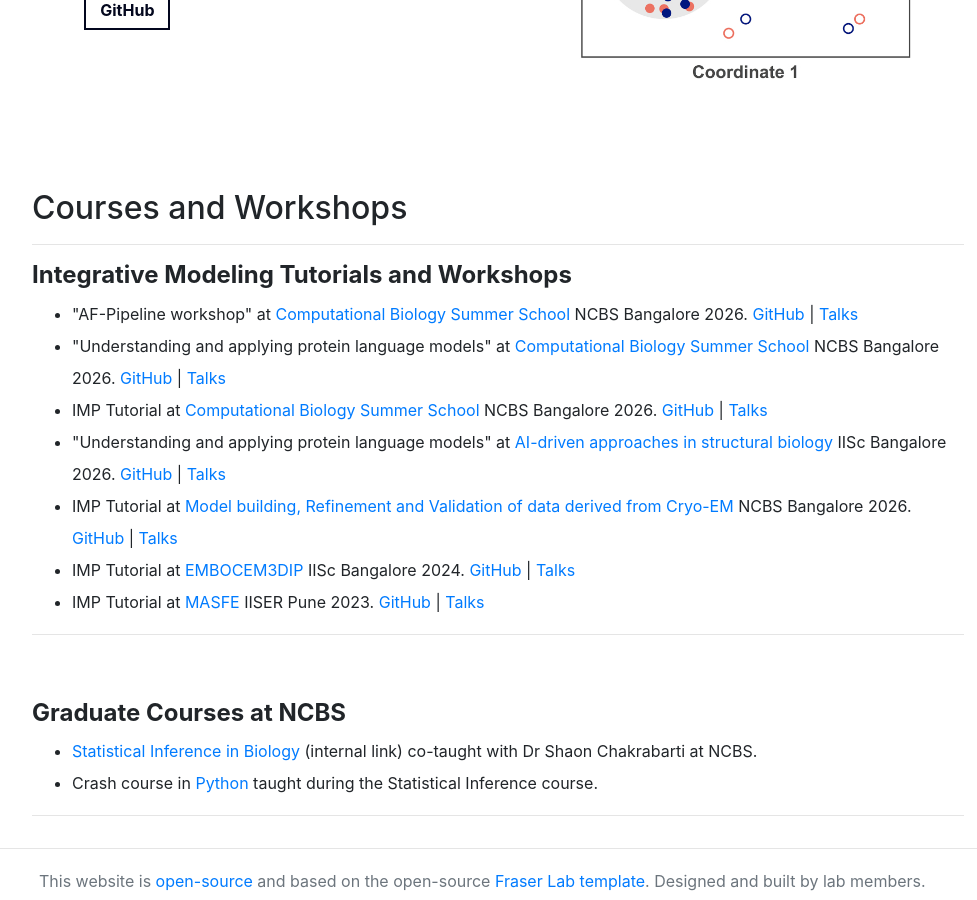
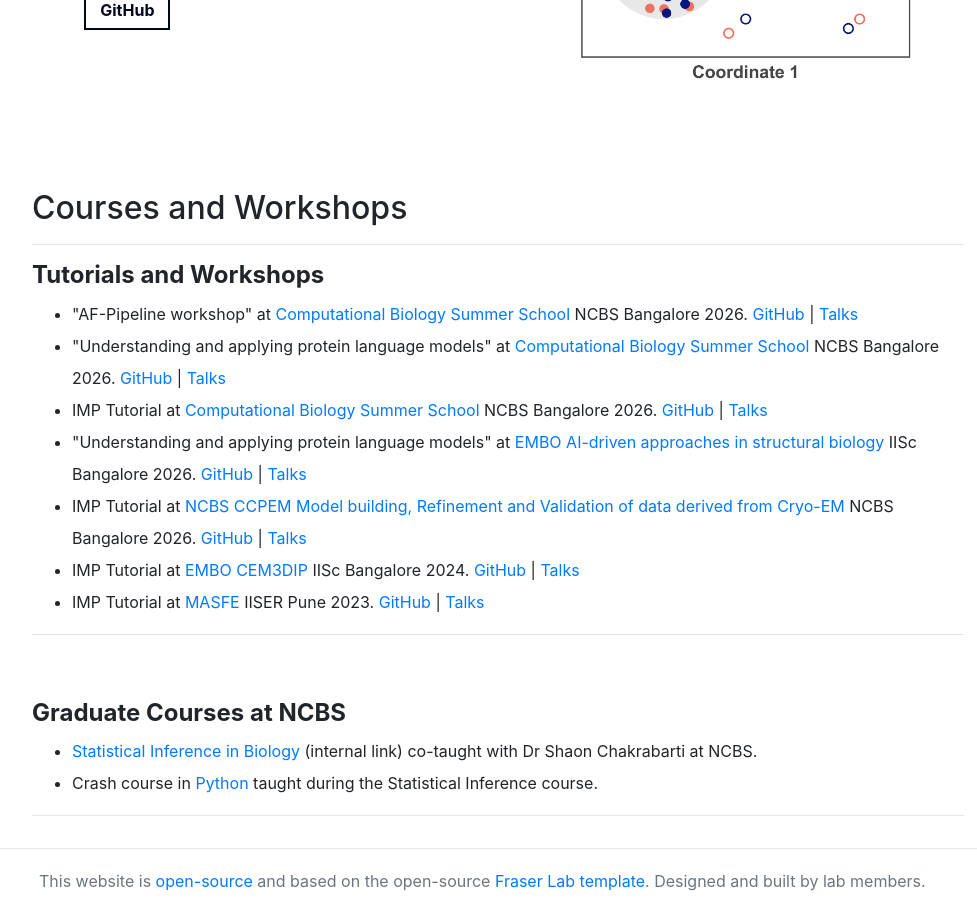
Before and after one commit to isblab/website, a Jekyll site: the page built from Software/index.md, in a window 1280 px wide and 900 px high, scrolled down 3196 px. Shown: the whole window, without its empty margins (46-1023 px from the left). Built offline with Jekyll 4.4.1, drawn with Linux system fonts in a browser that asks for light colours.

Commit message:
minor changes

```diff
--- a/Software/index.md
+++ b/Software/index.md
@@ -176,7 +176,7 @@ Check out software developed by our group and other open-source freebies at [ISB
 
 <h2>Courses and Workshops</h2>
 <hr>
-<h4><b>Integrative Modeling Tutorials and Workshops</b></h4>
+<h4><b>Tutorials and Workshops</b></h4>
 <ul>
     <li>
         "AF-Pipeline workshop" at <a href="https://www.ncbs.res.in/events/ss-0" class="link">Computational Biology Summer School</a> NCBS Bangalore 2026.
@@ -194,17 +194,17 @@ Check out software developed by our group and other open-source freebies at [ISB
         <a href="https://docs.google.com/presentation/d/135a-xgvbluJLAo_l0FxQ27Hc1Ux-yHn3/edit?usp=sharing&ouid=107573675581756580599&rtpof=true&sd=true" class="link">Talks</a>
     </li>
     <li>
-        "Understanding and applying protein language models" at <a href="https://meetings.embo.org/event/26-ai-structural-bio" class="link">AI-driven approaches in structural biology</a> IISc Bangalore 2026.
+        "Understanding and applying protein language models" at <a href="https://meetings.embo.org/event/26-ai-structural-bio" class="link">EMBO AI-driven approaches in structural biology</a> IISc Bangalore 2026.
         <a href="https://github.com/isblab/dl_workshop" class="link">GitHub</a> |
         <a href="https://drive.google.com/file/d/1h1adjoNkD1o5dRlh5NQCFJjSjUEP_nwU/view?usp=sharing" class="link">Talks</a>
     </li>
     <li>
-        IMP Tutorial at <a href="https://www.ncbs.res.in/events/cryo-em" class="link">Model building, Refinement and Validation of data derived from Cryo-EM</a> NCBS Bangalore 2026.
+        IMP Tutorial at <a href="https://www.ncbs.res.in/events/cryo-em" class="link">NCBS CCPEM Model building, Refinement and Validation of data derived from Cryo-EM</a> NCBS Bangalore 2026.
         <a href="https://github.com/isblab/IMP_Tutorial/tree/ncbs_ccpem" class="link">GitHub</a> |
         <a href="https://docs.google.com/presentation/d/1hnKXZMIRj-xJZWRoe0UKNYyMbZcDkbO8/edit?usp=sharing&ouid=107573675581756580599&rtpof=true&sd=true" class="link">Talks</a>
     </li>
     <li>
-        IMP Tutorial at <a href="https://meetings.embo.org/event/24-cryo-em" class="link">EMBOCEM3DIP</a> IISc Bangalore 2024.
+        IMP Tutorial at <a href="https://meetings.embo.org/event/24-cryo-em" class="link">EMBO CEM3DIP</a> IISc Bangalore 2024.
         <a href="https://github.com/isblab/IMP_Tutorial/tree/main" class="link">GitHub</a> |
         <a href="https://drive.google.com/drive/folders/13dUNwgPMZE0mAeyGEdUwgnGz5ybfxs1Z" class="link">Talks</a>
     </li>
--- a/_layouts/fun.html
+++ b/_layouts/fun.html
@@ -24,7 +24,7 @@
             <img src="/static/img/funpics/madeup_cake.jpg" alt="madeup_cake">
           </div>
 
-          <div class="slide" data-tooltip="Mischief managed!">
+          <div class="slide" data-tooltip="Being crafty">
             <img src="/static/img/funpics/birthday_card.jpg" alt="birthday_card">
           </div>
 
```
